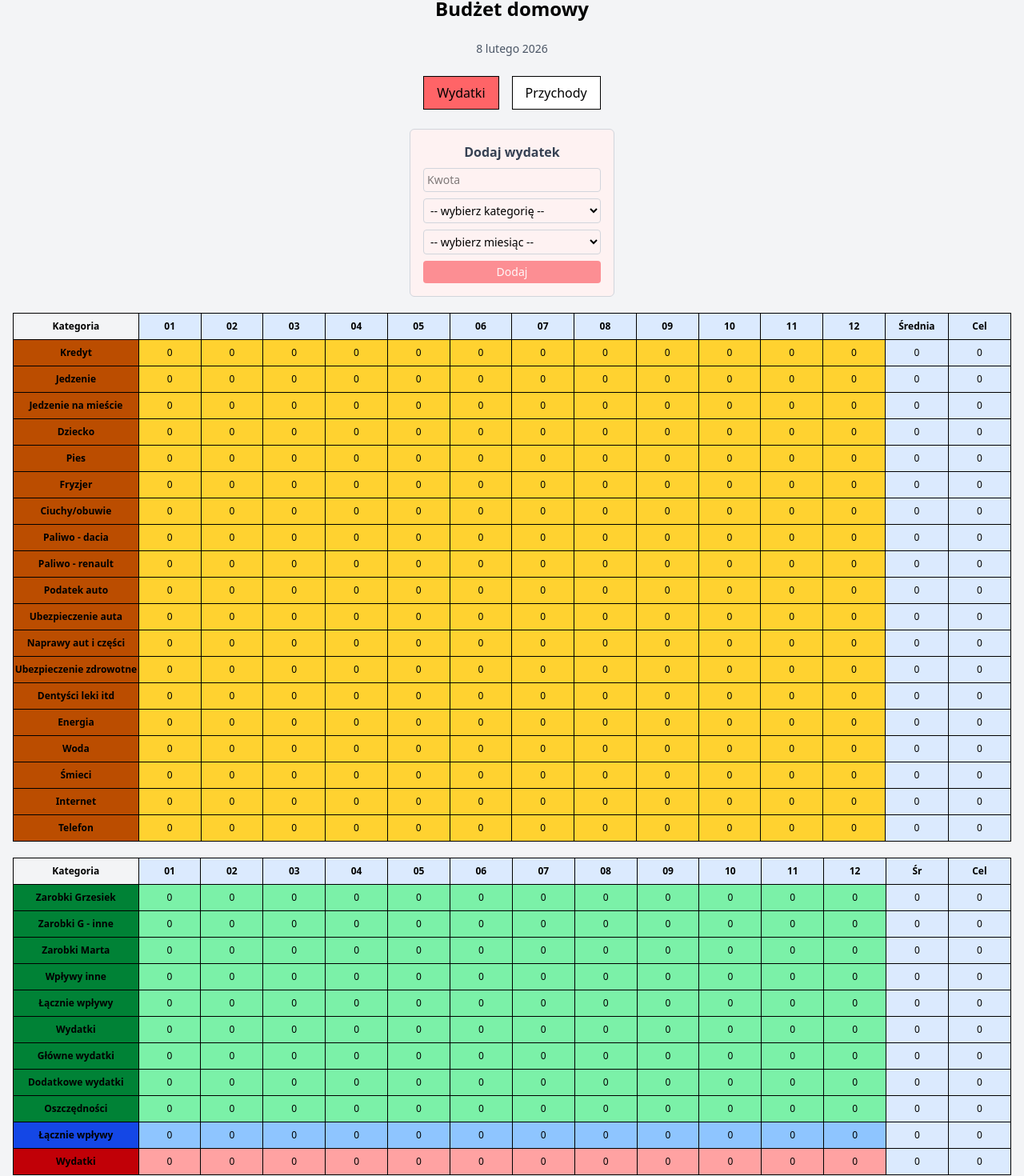
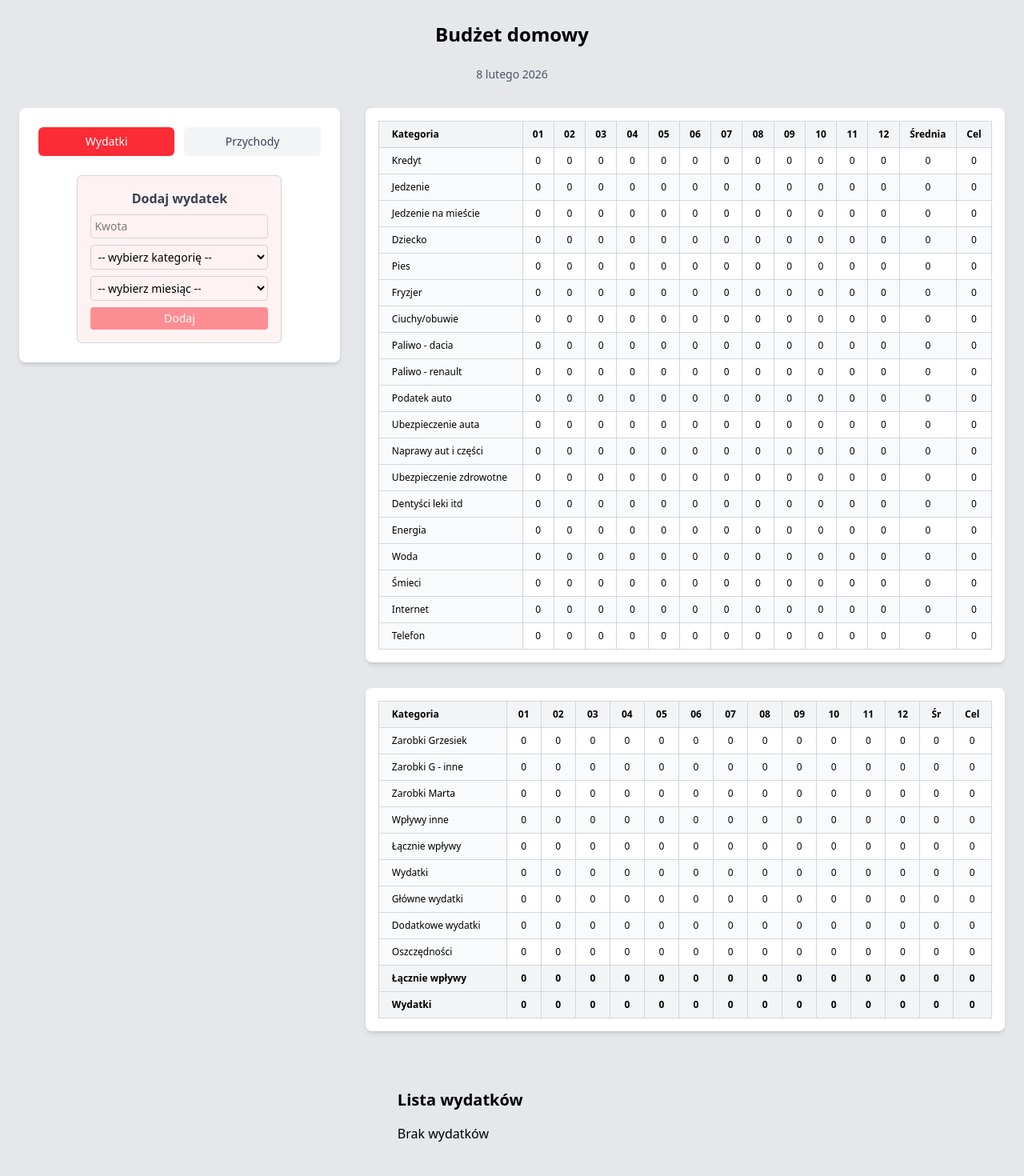
Before and after one commit to oleksaGrzegorz/budget-app, a React (Vite) app: page / in a window 1280 px wide. Shown: the part 29-1499 px from the top of the page at 80% size. Built offline with nearby package versions, Linux system fonts and the light colour scheme.

Commit message:
styles: changed style app

```diff
--- a/src/App.tsx
+++ b/src/App.tsx
@@ -16,14 +16,20 @@ export default function App() {
   const [formType, setFormType] = useState<"expense" | "income">("expense");
 
   return (
-    <div className="min-h-screen bg-gray-100">
-      <main className="mx-auto max-w-7xl px-4">
+    <div className="min-h-screen bg-gray-200">
+      <main className="mx-auto max-w-7xl px-6 py-8">
         <Header />
-        <div className="flex gap-4 my-6 justify-center">
+
+        <div className="flex gap-8 mt-8">
+
+          <div className="w-1/3 bg-white rounded-lg shadow-md p-6 h-fit">
+            <div className="flex gap-3 mb-6">
               <button
                 onClick={() => setFormType("expense")}
-            className={`px-4 py-2 border ${
-              formType === "expense" ? "bg-red-400" : "bg-white"
+                className={`flex-1 px-4 py-2 rounded-md text-sm font-medium transition ${
+                  formType === "expense"
+                    ? "bg-red-500 text-white"
+                    : "bg-gray-100 text-gray-700"
                 }`}
               >
                 Wydatki
@@ -31,13 +37,16 @@ export default function App() {
 
               <button
                 onClick={() => setFormType("income")}
-            className={`px-4 py-2 border ${
-              formType === "income" ? "bg-green-400" : "bg-white"
+                className={`flex-1 px-4 py-2 rounded-md text-sm font-medium transition ${
+                  formType === "income"
+                    ? "bg-green-500 text-white"
+                    : "bg-gray-100 text-gray-700"
                 }`}
               >
                 Przychody
               </button>
             </div>
+
             <Form
               amount={amount}
               setAmount={setAmount}
@@ -48,18 +57,23 @@ export default function App() {
               setMonth={setMonth}
               type={formType}
             />
+          </div>
 
-        <section className="mt-5 overflow-x-auto">
+          <div className="w-2/3 space-y-8">
+            <section className="overflow-x-auto bg-white rounded-lg shadow-md p-4">
               <ExpensesTable expenses={expenses} />
             </section>
 
-        <section className="mt-5 overflow-x-auto">
+            <section className="overflow-x-auto bg-white rounded-lg shadow-md p-4">
               <BudgetSummaryTable expenses={expenses} incomes={incomes} />
             </section>
 
-        <section className="my-12">
+            <section>
               <ExpensesList expenses={expenses} />
             </section>
+          </div>
+
+        </div>
       </main>
     </div>
   );
--- a/src/components/BudgetSummaryTable/BudgetSummaryTable.tsx
+++ b/src/components/BudgetSummaryTable/BudgetSummaryTable.tsx
@@ -17,68 +17,80 @@ export const BudgetSummaryTable = ({
     Object.values(incomes).reduce((sum, cat) => sum + (cat[month] || 0), 0);
 
   return (
-    <table className="text-xs border border-black border-collapse mx-auto table-fixed">
-      <thead>
+    <table className="w-full text-xs border border-gray-300 border-collapse">
+      <thead className="bg-gray-100">
         <tr>
-          <th className="w-40 border border-black">Kategoria</th>
+          <th className="px-4 py-2 text-left font-semibold border border-gray-300">
+            Kategoria
+          </th>
           {months.map((month) => (
-            <th key={month} className="w-20 p-2 border border-black bg-blue-100">
+            <th
+              key={month}
+              className="px-3 py-2 text-center font-semibold border border-gray-300"
+            >
               {month}
             </th>
           ))}
-          <th className="w-20 p-2 border border-black bg-blue-100">Śr</th>
-          <th className="w-20 p-2 border border-black bg-blue-100">Cel</th>
+          <th className="px-3 py-2 text-center font-semibold border border-gray-300">
+            Śr
+          </th>
+          <th className="px-3 py-2 text-center font-semibold border border-gray-300">
+            Cel
+          </th>
         </tr>
       </thead>
       <tbody>
         {incomeCategories.map((category) => (
-          <tr key={category}>
-            <th className="w-40 bg-green-700 border" scope="row">
+          <tr key={category} className="even:bg-gray-50">
+            <th
+              className="px-4 py-2 text-left font-medium border border-gray-300 bg-gray-50"
+              scope="row"
+            >
               {category}
             </th>
             {months.map((month) => (
               <td
                 key={month}
-                className="w-20 bg-green-300 p-2 border text-center"
+                className="px-3 py-2 text-center border border-gray-300"
               >
                 {incomes[category]?.[month] || 0}
               </td>
             ))}
-            <td className="w-20 p-2 border bg-blue-100 text-center">0</td>
-            <td className="w-20 p-2 border bg-blue-100 text-center">0</td>
+            <td className="px-3 py-2 text-center border border-gray-300">0</td>
+            <td className="px-3 py-2 text-center border border-gray-300">0</td>
           </tr>
         ))}
 
-        <tr>
-          <th className="w-40 bg-blue-700 border" scope="row">
+        <tr className="bg-gray-100 font-semibold">
+          <th className="px-4 py-2 text-left border border-gray-300">
             Łącznie wpływy
           </th>
           {months.map((month) => (
             <td
               key={month}
-              className="w-20 bg-blue-300 p-2 border text-center"
+              className="px-3 py-2 text-center border border-gray-300"
             >
               {getTotalIncome(month)}
             </td>
           ))}
-          <td className="w-20 p-2 border bg-blue-100 text-center">0</td>
-          <td className="w-20 p-2 border bg-blue-100 text-center">0</td>
+          <td className="px-3 py-2 text-center border border-gray-300">0</td>
+          <td className="px-3 py-2 text-center border border-gray-300">0</td>
         </tr>
 
-        <tr>
-          <th className="w-40 bg-red-700 border" scope="row">
+        <tr className="bg-gray-100 font-semibold">
+          <th className="px-4 py-2 text-left border border-gray-300">
             Wydatki
           </th>
           {months.map((month) => (
             <td
               key={month}
-              className="w-20 bg-red-300 p-2 border text-center"
+              className="px-3 py-2 text-center border border-gray-300"
             >
               {getTotalExpenses(month)}
             </td>
           ))}
-          <td className="w-20 p-2 border bg-blue-100 text-center">0</td>
-          <td className="w-20 p-2 border bg-blue-100 text-center">0</td>
+          <td className="px-3 py-2 text-center border border-gray-300">0</td>
+          <td className="px-3 py-2 text-center border border-gray-300">0</td>
         </tr>
       </tbody>
     </table>
--- a/src/components/ExpensesTable/ExpensesTable.tsx
+++ b/src/components/ExpensesTable/ExpensesTable.tsx
@@ -7,35 +7,47 @@ interface ExpensesTableProps {
 
 export const ExpensesTable = ({ expenses }: ExpensesTableProps) => {
   return (
-    <table className="border border-black border-collapse text-xs mx-auto table-fixed">
-      <thead>
+    <table className="w-full text-xs border border-gray-300 border-collapse">
+      <thead className="bg-gray-100">
         <tr>
-          <th className="w-40 border border-black">Kategoria</th>
+          <th className="px-4 py-2 text-left font-semibold border border-gray-300">
+            Kategoria
+          </th>
           {months.map((month) => (
-            <th key={month} className="w-20 p-2 border border-black bg-blue-100">
+            <th
+              key={month}
+              className="px-3 py-2 text-center font-semibold border border-gray-300"
+            >
               {month}
             </th>
           ))}
-          <th className="w-20 p-2 border border-black bg-blue-100">Średnia</th>
-          <th className="w-20 p-2 border border-black bg-blue-100">Cel</th>
+          <th className="px-3 py-2 text-center font-semibold border border-gray-300">
+            Średnia
+          </th>
+          <th className="px-3 py-2 text-center font-semibold border border-gray-300">
+            Cel
+          </th>
         </tr>
       </thead>
       <tbody>
         {categories.map((category) => (
-          <tr key={category}>
-            <th className="w-40 bg-amber-700 border" scope="row">
+          <tr key={category} className="even:bg-gray-50">
+            <th
+              className="px-4 py-2 text-left font-medium border border-gray-300 bg-gray-50"
+              scope="row"
+            >
               {category}
             </th>
             {months.map((month) => (
               <td
                 key={month}
-                className="w-20 bg-amber-300 p-2 border text-center"
+                className="px-3 py-2 text-center border border-gray-300"
               >
                 {expenses[category]?.[month] || 0}
               </td>
             ))}
-            <td className="w-20 p-2 border bg-blue-100 text-center">0</td>
-            <td className="w-20 p-2 border bg-blue-100 text-center">0</td>
+            <td className="px-3 py-2 text-center border border-gray-300">0</td>
+            <td className="px-3 py-2 text-center border border-gray-300">0</td>
           </tr>
         ))}
       </tbody>
```
Lines whose indentation alone changed are shown as unchanged.
